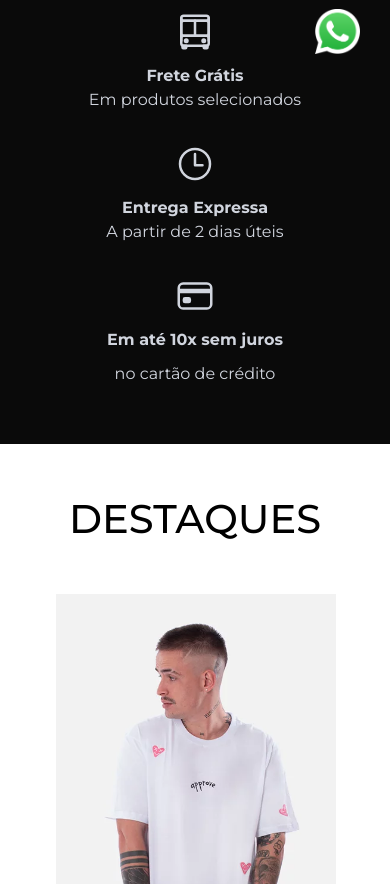
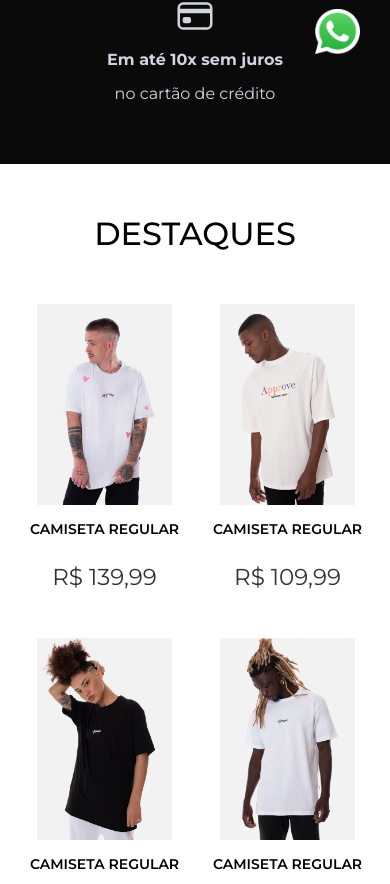
Before and after one commit to jhon-alves/blackmode-web, a React (Create React App) app: page / in a window 390 px wide. Shown: the part 760-1644 px from the top of the page. Built offline with nearby package versions, Linux system fonts and the light colour scheme.

Commit message:
Update responsive columns products

```diff
--- a/src/components/Header/styles.css
+++ b/src/components/Header/styles.css
@@ -189,7 +189,7 @@
     width: 85%;
     height: 90vh;
     position: absolute;
-    top: 60px;
+    top: 70px;
     left: -100%;
     opacity: 1;
     transition: all 0.5s ease;
--- a/src/components/Slide/styles.css
+++ b/src/components/Slide/styles.css
@@ -14,4 +14,8 @@
 
 
 @media screen and (max-width: 500px) {
+  .slides {
+    height: 320px;
+
+  }
 }
--- a/src/pages/Home/styles.css
+++ b/src/pages/Home/styles.css
@@ -20,9 +20,11 @@
   flex-direction: column;
   margin-bottom: 50px;
 }
+
 .first {
   padding-top: 50px;
 }
+
 .title-destaques {
   margin-top: 0;
   padding-bottom: 30px;
@@ -78,7 +80,18 @@
 @media screen and (max-width: 500px) {
   .container {
     flex-direction: column;
-    grid-template-columns: 1fr;
-    grid-template-rows: 1fr 1fr 1fr 1fr;
+    grid-template-columns: 1fr 1fr;
+  }
+
+  .title-destaques {
+    font-size: 32px;
+  }
+
+  .name-product {
+    font-size: 14px;
+  }
+
+  .pryce {
+    font-size: 23px;
   }
 }
--- a/src/pages/Products/Hoodie/styles.css
+++ b/src/pages/Products/Hoodie/styles.css
@@ -42,7 +42,6 @@
 
   .hoodie__container {
     padding: 0 20px;
-    grid-template-columns: 1fr;
-    grid-template-rows: 1fr 1fr 1fr 1fr;
+    grid-template-columns: 1fr 1fr;
   }
 }
--- a/src/pages/Products/Jacket/styles.css
+++ b/src/pages/Products/Jacket/styles.css
@@ -42,7 +42,6 @@
 
   .jacket__container {
     padding: 0 20px;
-    grid-template-columns: 1fr;
-    grid-template-rows: 1fr 1fr 1fr 1fr;
+    grid-template-columns: 1fr 1fr;
   }
 }
--- a/src/pages/Products/Pants/styles.css
+++ b/src/pages/Products/Pants/styles.css
@@ -42,7 +42,6 @@
 
   .pants__container {
     padding: 0 20px;
-    grid-template-columns: 1fr;
-    grid-template-rows: 1fr 1fr 1fr 1fr;
+    grid-template-columns: 1fr 1fr;
   }
 }
--- a/src/pages/Products/Tshirt/styles.css
+++ b/src/pages/Products/Tshirt/styles.css
@@ -43,7 +43,6 @@
 
   .tshirt__container {
     padding: 0 20px;
-    grid-template-columns: 1fr;
-    grid-template-rows: 1fr 1fr 1fr 1fr;
+    grid-template-columns: 1fr 1fr;
   }
 }
```
Also changed, not shown: 1 other file (tests, documents, lock files or other folders).
